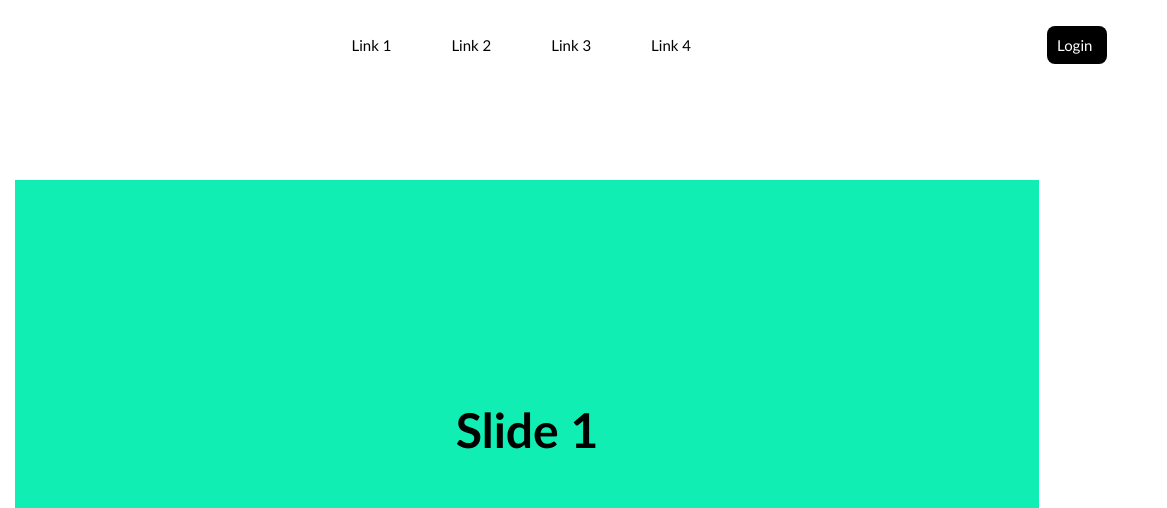
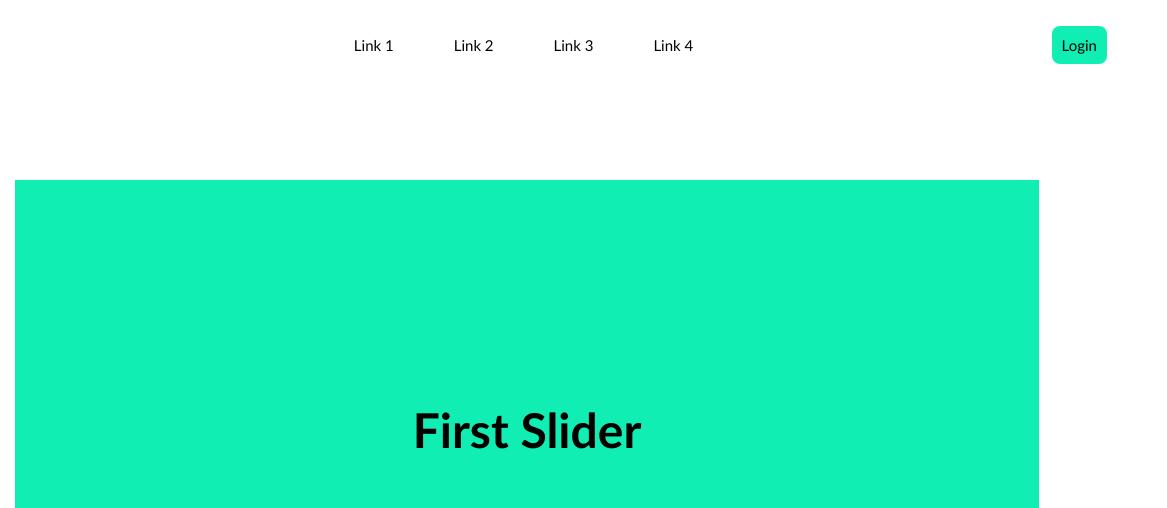
Before and after one commit to yasha424/web_lab4, a website: page index.html in a window 1280 px wide. Shown: the top 508 px of the page, 113-1280 px from the left. Drawn offline with Linux system fonts and the light colour scheme.

Commit message:
some little changes in css

```diff
--- a/css/index.css
+++ b/css/index.css
@@ -46,9 +46,9 @@ header nav {
 .login-btn {
     border-radius: 8px;
     padding: 10px;
-    min-width: 60px;
-    background-color: var(--black-color);
-    color: var(--white-color);
+    min-width: 40px;
+    background-color: var(--light-green);
+    color: var(--black-color);
 }
 
 main {
--- a/index.html
+++ b/index.html
@@ -33,7 +33,7 @@
                         checked
                     />
                     <div class="slide">
-                        <div class="content">Slide 1</div>
+                        <div class="content">First Slider</div>
                     </div>
 
                     <input
@@ -43,7 +43,7 @@
                         name="slider"
                     />
                     <div class="slide">
-                        <div class="content">Slide 2</div>
+                        <div class="content">Second Slider</div>
                     </div>
 
                     <input
@@ -53,7 +53,7 @@
                         name="slider"
                     />
                     <div class="slide">
-                        <div class="content">Slide 3</div>
+                        <div class="content">Third Slider</div>
                     </div>
                 </div>
 
```
